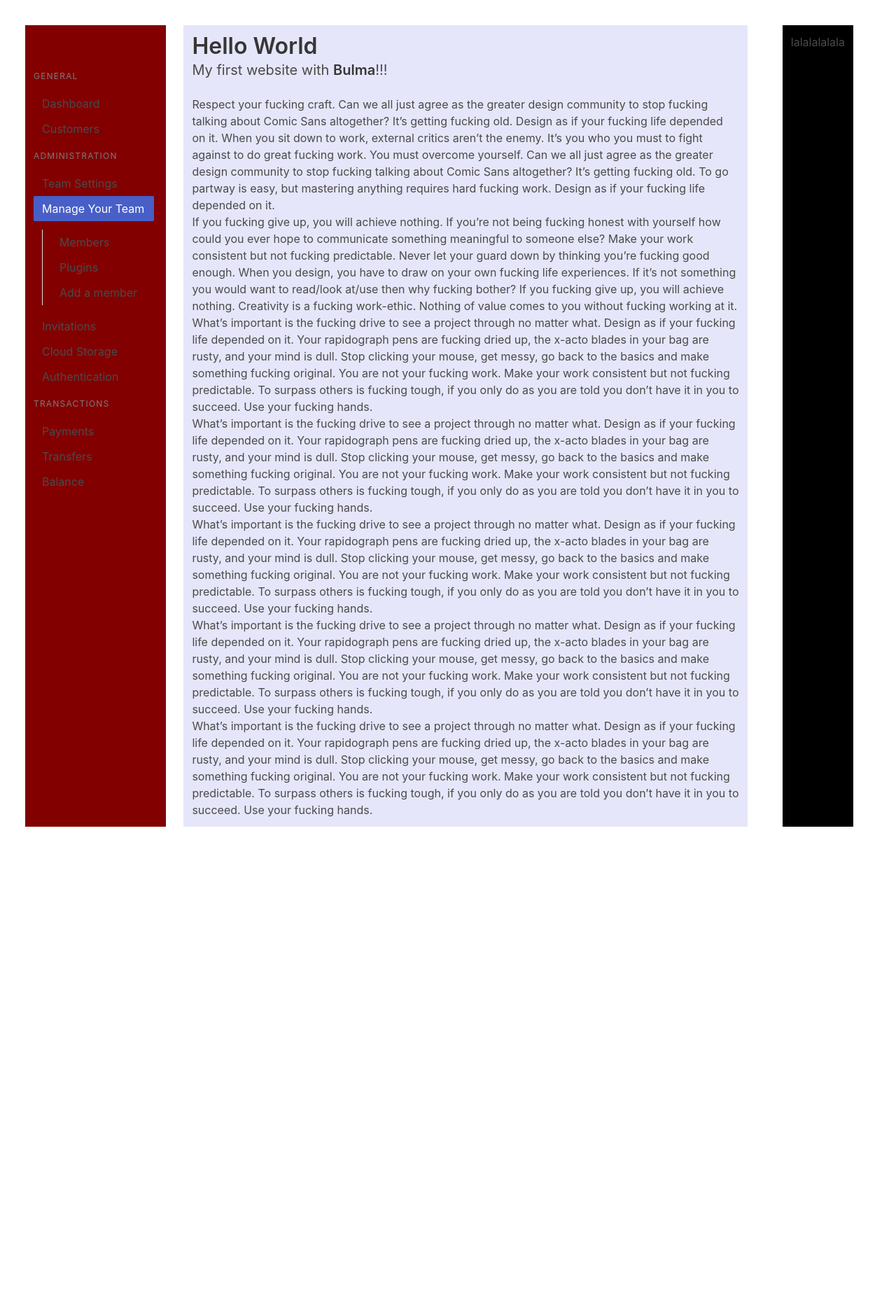
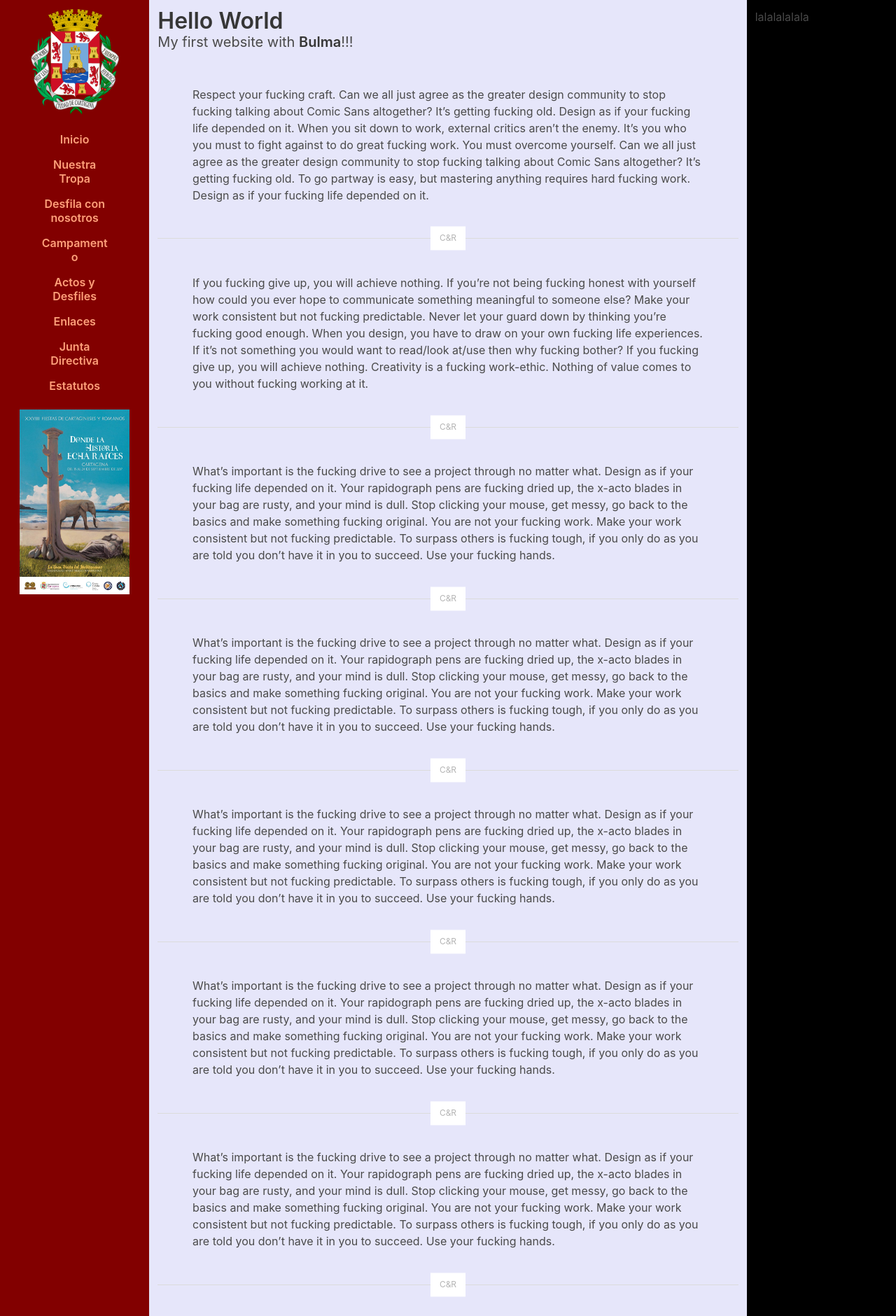
Before and after one commit to dpuyosa/dpuyosa.github.io, a Jekyll site: the page conquis/index.html, which Jekyll copies as it is, in a window 1280 px wide. Shown: the whole page at 70% size. Built offline with Jekyll 4.4.1, drawn with Linux system fonts in a browser that asks for light colours; nearby versions of some CDN libraries; library files that are not in the unit come from our copies.

Commit message:
Aside menu + responsive menu

```diff
--- a/conquis/assets/js/main.js
+++ b/conquis/assets/js/main.js
@@ -1,3 +1,3 @@
-function init() {
+function openMenu(){
+    document.querySelector('.navbar-menu').classList.toggle('is-active')
 }
-init();
--- a/conquis/assets/style.css
+++ b/conquis/assets/style.css
@@ -17,3 +17,56 @@ section{
 .container{
     overflow-y: auto;
 }
+
+#Escudo{
+    width: 128px;
+    padding-bottom: 1rem;
+    margin: auto;
+}
+
+#Revista{
+    padding-top: 1rem;
+    padding-left: 1rem;
+    padding-right: 1rem;
+    margin: auto;
+}
+
+#Menu{
+    width: 63%;
+    margin: auto;
+    word-wrap: break-word;
+}
+
+#Menu a{
+    color: lightsalmon;
+}
+
+#Menu a:hover{
+    color: darksalmon;
+}
+
+.navbar-menu, .navbar-start{
+    margin: auto;
+    width: 100%;
+}
+
+.columns{
+    margin:0;
+}
+aside.menu{
+    margin: auto;
+}
+
+/* Desktop -> mobile */
+@media (max-width: 1023px){
+    #Escudo{
+        margin: 0;
+        padding: 0;
+        width: 43px;
+    }
+
+    #Revista{
+        padding-left: 6rem;
+        padding-right: 6rem;
+    }
+}
--- a/conquis/index.html
+++ b/conquis/index.html
@@ -7,15 +7,19 @@
     <title>Hello Bulma!</title>
     <link rel="stylesheet" href="https://maxcdn.bootstrapcdn.com/font-awesome/4.7.0/css/font-awesome.min.css">
     <!-- <link rel="stylesheet" href="https://cdnjs.cloudflare.com/ajax/libs/bulma/0.5.3/css/bulma.min.css"> -->
-    <link rel="stylesheet" href="/assets/bulma.min.css">
-    <link rel="stylesheet" href="/assets/style.css">
+    <link rel="stylesheet" href="./assets/bulma.min.css">
+    <link rel="stylesheet" href="./assets/style.css">
+    <script defer src="./assets/js/main.js"></script>
 </head>
 
 <body>
     <section class="section columns is-desktop">
         <div class="navbar column is-2-desktop" style="background-color: #820000">
             <div class="navbar-brand">
-                <div class="button navbar-burger">
+                <figure id="Escudo" class="image">
+                    <img src="./assets/Escudo_Cartagena.svg">
+                </figure>
+                <div class="button navbar-burger" onclick="openMenu()">
                     <span></span>
                     <span></span>
                     <span></span>
@@ -24,62 +28,35 @@
             <div class="navbar-menu">
                 <div class="navbar-start">
                     <aside class="menu">
-                        <p class="menu-label">
-                            General
-                        </p>
-                        <ul class="menu-list">
+                        <ul id="Menu" class="menu-list has-text-centered has-text-weight-semibold">
                             <li>
-                                <a>Dashboard</a>
+                                <a>Inicio</a>
                             </li>
                             <li>
-                                <a>Customers</a>
+                                <a>Nuestra Tropa</a>
+                            </li>
+                            <li>
+                                <a>Desfila con nosotros</a>
+                            </li>
+                            <li>
+                                <a>Campamento</a>
+                            </li>
+                            <li>
+                                <a>Actos y Desfiles</a>
+                            </li>
+                            <li>
+                                <a>Enlaces</a>
+                            </li>
+                            <li>
+                                <a>Junta Directiva</a>
+                            </li>
+                            <li>
+                                <a>Estatutos</a>
                             </li>
                         </ul>
-                        <p class="menu-label">
-                            Administration
-                        </p>
-                        <ul class="menu-list">
-                            <li>
-                                <a>Team Settings</a>
-                            </li>
-                            <li>
-                                <a class="is-active">Manage Your Team</a>
-                                <ul>
-                                    <li>
-                                        <a>Members</a>
-                                    </li>
-                                    <li>
-                                        <a>Plugins</a>
-                                    </li>
-                                    <li>
-                                        <a>Add a member</a>
-                                    </li>
-                                </ul>
-                            </li>
-                            <li>
-                                <a>Invitations</a>
-                            </li>
-                            <li>
-                                <a>Cloud Storage</a>
-                            </li>
-                            <li>
-                                <a>Authentication</a>
-                            </li>
-                        </ul>
-                        <p class="menu-label">
-                            Transactions
-                        </p>
-                        <ul class="menu-list">
-                            <li>
-                                <a>Payments</a>
-                            </li>
-                            <li>
-                                <a>Transfers</a>
-                            </li>
-                            <li>
-                                <a>Balance</a>
-                            </li>
-                        </ul>
+                        <figure id="Revista" class="image">
+                            <img src="./assets/cartel2017.jpg">
+                        </figure>
                     </aside>
                 </div>
             </div>
@@ -101,7 +78,7 @@
                 about Comic Sans altogether? It’s getting fucking old. To go partway is easy, but mastering anything requires
                 hard fucking work. Design as if your fucking life depended on it.
             </article>
-            <div class="is-divider" data-content="fuck"></div>
+            <div class="is-divider" data-content="C&R"></div>
             <article>
                 If you fucking give up, you will achieve nothing. If you’re not being fucking honest with yourself how could you ever hope
                 to communicate something meaningful to someone else? Make your work consistent but not fucking predictable.
@@ -110,7 +87,7 @@
                 If you fucking give up, you will achieve nothing. Creativity is a fucking work-ethic. Nothing of value comes
                 to you without fucking working at it.
             </article>
-            <div class="is-divider" data-content="fuck"></div>
+            <div class="is-divider" data-content="C&R"></div>
             <article>
                 What’s important is the fucking drive to see a project through no matter what. Design as if your fucking life depended on
                 it. Your rapidograph pens are fucking dried up, the x-acto blades in your bag are rusty, and your mind is
@@ -118,7 +95,7 @@
                 are not your fucking work. Make your work consistent but not fucking predictable. To surpass others is fucking
                 tough, if you only do as you are told you don’t have it in you to succeed. Use your fucking hands.
             </article>
-            <div class="is-divider" data-content="fuck"></div>
+            <div class="is-divider" data-content="C&R"></div>
             <article>
                 What’s important is the fucking drive to see a project through no matter what. Design as if your fucking life depended on
                 it. Your rapidograph pens are fucking dried up, the x-acto blades in your bag are rusty, and your mind is
@@ -126,7 +103,7 @@
                 are not your fucking work. Make your work consistent but not fucking predictable. To surpass others is fucking
                 tough, if you only do as you are told you don’t have it in you to succeed. Use your fucking hands.
             </article>
-            <div class="is-divider" data-content="fuck"></div>
+            <div class="is-divider" data-content="C&R"></div>
             <article>
                 What’s important is the fucking drive to see a project through no matter what. Design as if your fucking life depended on
                 it. Your rapidograph pens are fucking dried up, the x-acto blades in your bag are rusty, and your mind is
@@ -134,7 +111,7 @@
                 are not your fucking work. Make your work consistent but not fucking predictable. To surpass others is fucking
                 tough, if you only do as you are told you don’t have it in you to succeed. Use your fucking hands.
             </article>
-            <div class="is-divider" data-content="fuck"></div>
+            <div class="is-divider" data-content="C&R"></div>
             <article>
                 What’s important is the fucking drive to see a project through no matter what. Design as if your fucking life depended on
                 it. Your rapidograph pens are fucking dried up, the x-acto blades in your bag are rusty, and your mind is
@@ -142,7 +119,7 @@
                 are not your fucking work. Make your work consistent but not fucking predictable. To surpass others is fucking
                 tough, if you only do as you are told you don’t have it in you to succeed. Use your fucking hands.
             </article>
-            <div class="is-divider" data-content="fuck"></div>
+            <div class="is-divider" data-content="C&R"></div>
             <article>
                 What’s important is the fucking drive to see a project through no matter what. Design as if your fucking life depended on
                 it. Your rapidograph pens are fucking dried up, the x-acto blades in your bag are rusty, and your mind is
@@ -150,7 +127,7 @@
                 are not your fucking work. Make your work consistent but not fucking predictable. To surpass others is fucking
                 tough, if you only do as you are told you don’t have it in you to succeed. Use your fucking hands.
             </article>
-            <div class="is-divider" data-content="fuck"></div>
+            <div class="is-divider" data-content="C&R"></div>
         </div>
         <aside class="container column is-narrow" style="background-color: black">
             <div>
```
Also changed, not shown: conquis/assets/cartel2017.jpg (added).
